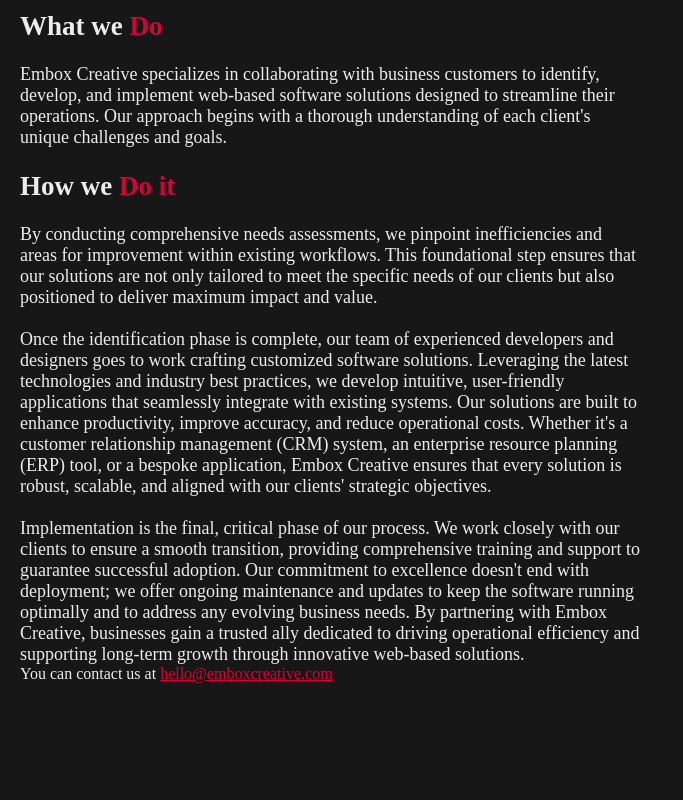
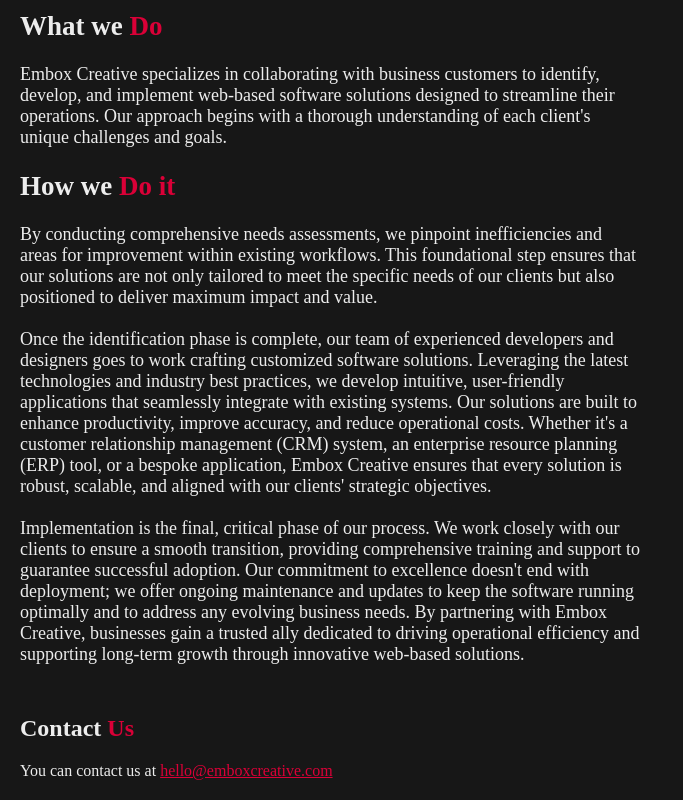
Before and after one commit to dahmer45/embox, a plain HTML site: page index.html in a window 1280 px wide. Shown: the part 374-1174 px from the top of the page, without its empty margins (0-683 px from the left). Before the commit the page ends 1077 px from the top, so only its background shows below. Drawn offline with Linux system fonts and the light colour scheme.

Commit message:
Merge branch 'main' of https://github.com/dahmer45/embox into main

```diff
--- a/index.html
+++ b/index.html
@@ -31,6 +31,7 @@
         </div>
 
         <div id="contact">
+            <h2>Contact <span class="accent-text">Us</span></h2>
             You can contact us at <a href="mailto:hello@emboxcreative.com">hello@emboxcreative.com</a>
         </div>
     </div>
--- a/style.css
+++ b/style.css
@@ -57,5 +57,5 @@ header h1 {
 }
 
 #contact {
-
+    margin-top: 30px;
 }
```
Also changed, not shown: 1 other file.
